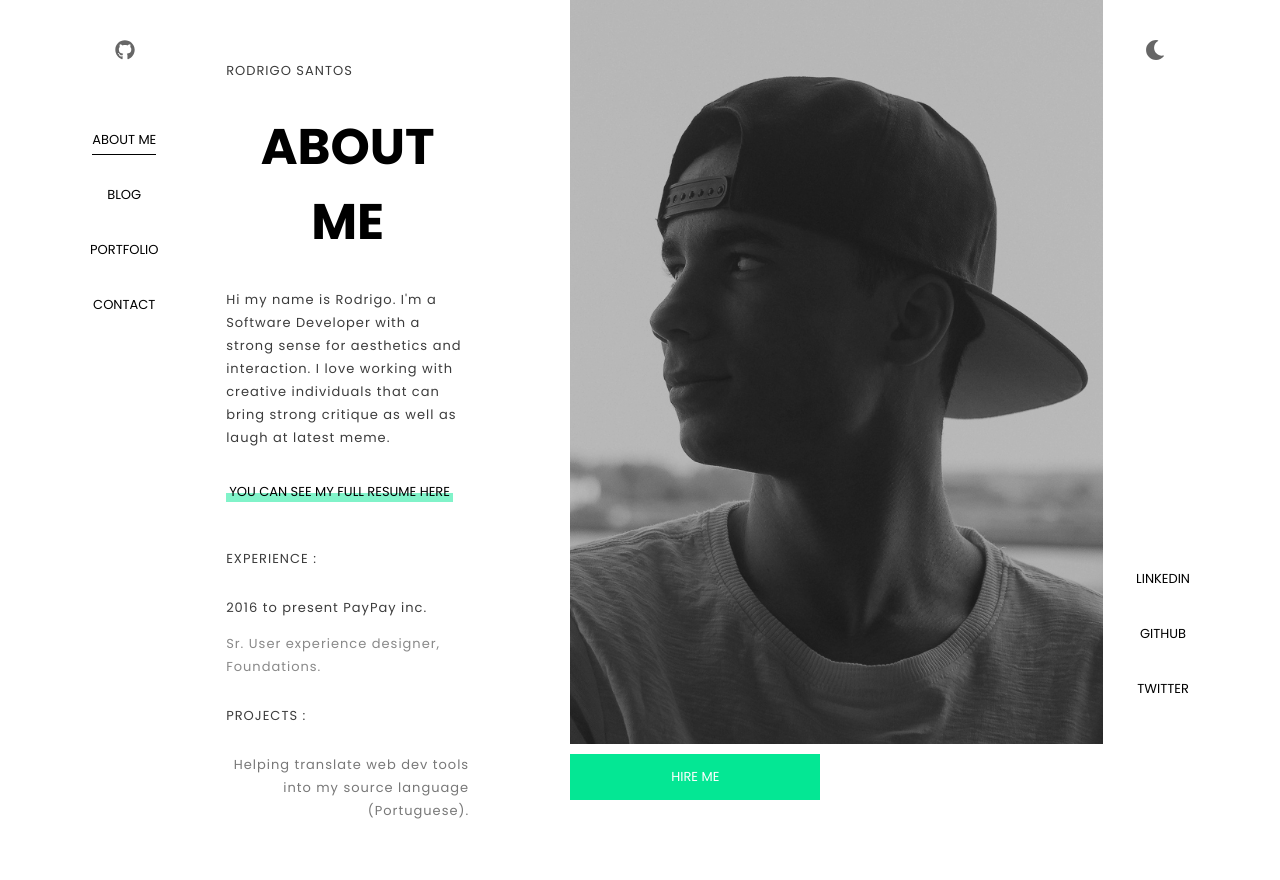
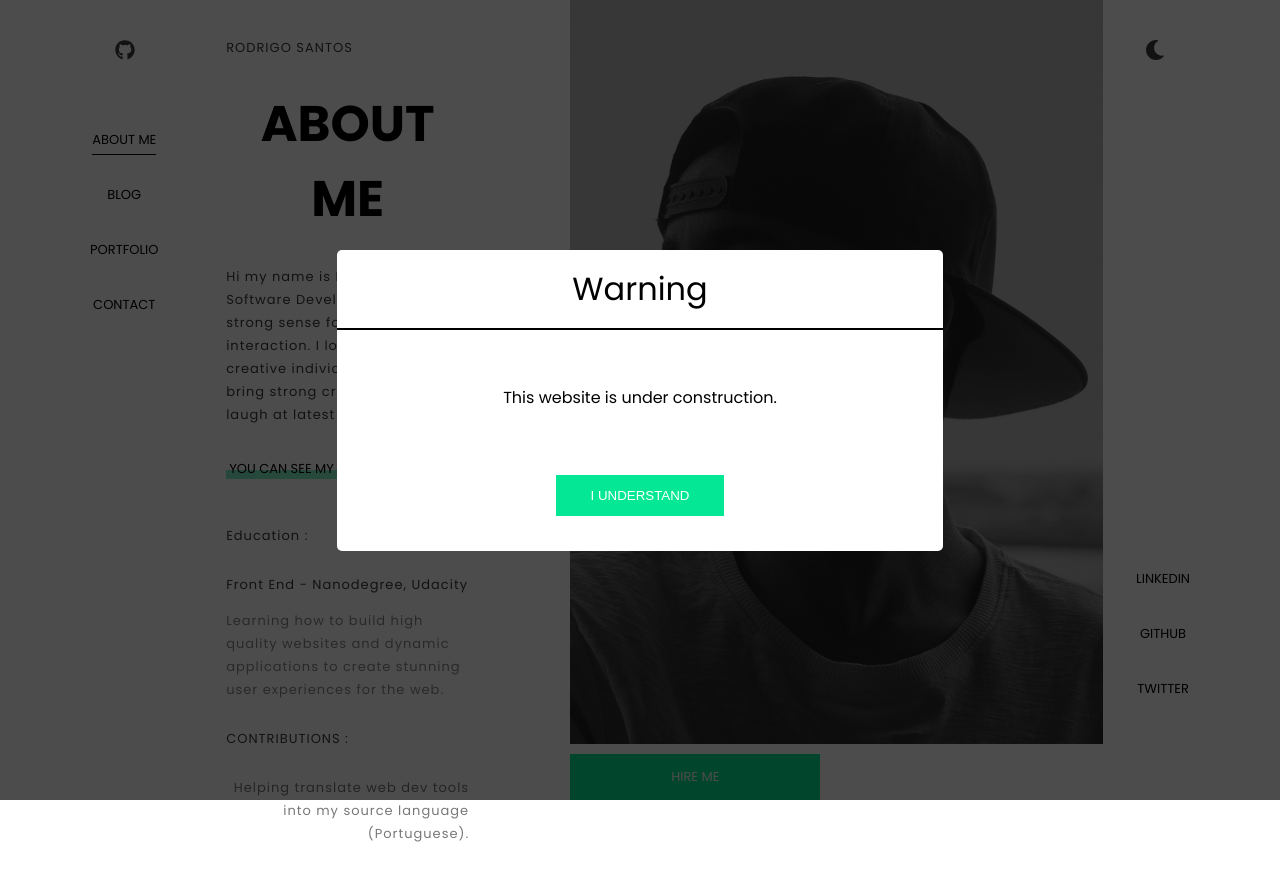
Before and after one commit to rodsnts/rsantos-portfolio, a React (Create React App) app: page / in a window 1280 px wide. Built offline with nearby package versions, Linux system fonts and the light colour scheme.

Commit message:
warning modal

```diff
--- a/src/App.jsx
+++ b/src/App.jsx
@@ -1,6 +1,8 @@
 import React from "react";
 
 import AboutMe from "./pages/AboutMe";
+
+import Modal from "./components/Modal/Modal";
 
 import TopNav from "./components/TopNav/TopNav";
 import Navbar from "./components/Navbar/Navbar";
@@ -11,6 +13,11 @@ import "./App.scss";
 function App() {
   return (
     <div className="main">
+      <Modal
+        title="Warning"
+        body="This website is under construction."
+        button="I understand"
+      />
       <TopNav />
       <div className="container">
         <Navbar />
--- a/src/App.scss
+++ b/src/App.scss
@@ -1,14 +1,27 @@
+// ====================== VARIABLES ====================== //
+
+$green-primary-light: #04e794;
+$green-primary-dark: #01a569;
+
+$neutral-black: #000000;
+$neutral-black-transparent: rgba(0, 0, 0, 0.77);
+
+$neutral-white: #ffffff;
+
+// ======================================================= //
+
 body {
   font-family: "Poppins", sans-serif;
   margin: 0;
   padding: 0;
   font-size: 13px;
   overflow: hidden;
+  color: $neutral-black;
 }
 
 ::selection {
-  background-color: #03e691;
-  color: white;
+  background-color: $green-primary-light;
+  color: $neutral-white;
 }
 
 ul {
@@ -26,14 +39,14 @@ ul {
   li {
     a {
       text-decoration: none;
-      color: black;
+      color: $neutral-black;
       border-bottom: 1px solid transparent;
       padding-bottom: 5px;
       transition: all 0.2s ease-in;
     }
 
     a:hover {
-      border-bottom: 1px solid black;
+      border-bottom: 1px solid $neutral-black;
     }
   }
 }
@@ -84,7 +97,7 @@ ul {
 
   p {
     font-size: 13px;
-    color: rgba(0, 0, 0, 0.77);
+    color: $neutral-black-transparent;
     line-height: 23px;
     letter-spacing: 1px;
   }
@@ -93,7 +106,7 @@ ul {
     width: fit-content;
     margin-top: 35px;
     padding: 3px 3px;
-    color: black;
+    color: $neutral-black;
     text-decoration: none;
     border: none;
   }
@@ -116,8 +129,8 @@ ul {
   text-decoration: none;
   margin-top: 10px;
   width: 45%;
-  background-color: #04e794;
-  color: white;
+  background-color: $green-primary-light;
+  color: $neutral-white;
   border-radius: 0;
   border: none;
   text-transform: uppercase;
@@ -127,13 +140,30 @@ ul {
   transition: background-color 0.15s ease-in;
 }
 
-.btn-primary:hover {
-  background-color: #01a569;
+.btn-modal {
+  cursor: pointer;
+  text-align: center;
+  text-decoration: none;
+  outline: none;
+  margin-top: 10px;
+  background-color: $green-primary-light;
+  color: $neutral-white;
+  border-radius: 0;
+  border: none;
+  text-transform: uppercase;
+
+  padding: 13px 35px;
+  transition: background-color 0.15s ease-in;
+}
+
+.btn-primary:hover,
+.btn-modal:hover {
+  background-color: $green-primary-dark;
 }
 
 .topnav {
   font-size: 20px;
-  color: rgba(0, 0, 0, 0.6);
+  color: $neutral-black-transparent;
   width: 100%;
   display: flex;
   justify-content: space-between;
@@ -146,18 +176,18 @@ ul {
     transition: color 0.2s ease-in;
 
     a {
-      color: rgba(0, 0, 0, 0.6);
+      color: $neutral-black-transparent;
       transition: color 0.2s ease-in;
     }
 
     a:hover {
-      color: black;
+      color: $neutral-black;
     }
   }
 
   li:hover {
     cursor: pointer;
-    color: black;
+    color: $neutral-black;
   }
 }
 
@@ -188,7 +218,7 @@ ul {
 }
 
 .active {
-  border-bottom: 1px solid black !important;
+  border-bottom: 1px solid $neutral-black !important;
 }
 
 .main {
--- a/src/components/About/About.jsx
+++ b/src/components/About/About.jsx
@@ -19,14 +19,12 @@ const About = () => {
         <a href="rsantos.dev">YOU CAN SEE MY FULL RESUME HERE</a>
       </span>
 
-      <p style={{ marginTop: "45px" }}>EXPERIENCE :</p>
+      <p style={{ marginTop: "45px" }}>Education :</p>
 
-      <p>{db.experience.present}</p>
-      <p style={{ color: "#00000077", marginTop: "0" }}>
-        {db.experience.presentInfo}
-      </p>
+      <p>{db.education.school}</p>
+      <p style={{ color: "#00000077", marginTop: "0" }}>{db.education.info}</p>
 
-      <p>PROJECTS :</p>
+      <p>CONTRIBUTIONS :</p>
       <p style={{ textAlign: "right", fontSize: "13px", color: "#00000088" }}>
         {db.projects.info}
       </p>
--- a/src/components/Modal/Modal.jsx
+++ b/src/components/Modal/Modal.jsx
@@ -1,13 +1,25 @@
 import React from "react";
+import "./Modal.scss";
 
 const Modal = (props) => {
   return (
-    <div className="modal">
-      <div className="modal-head">head</div>
+    <div className="modal-bg" id="modal">
+      <div className="modal">
+        <div className="modal-head">{props.title}</div>
 
-      <div className="modal-body">body</div>
+        <div className="modal-body">{props.body}</div>
 
-      <div className="modal-bottom">bottom</div>
+        <div className="modal-bottom">
+          <button
+            className="btn-modal"
+            onClick={(e) => {
+              document.getElementById("modal").style.visibility = "hidden";
+            }}
+          >
+            {props.button}
+          </button>
+        </div>
+      </div>
     </div>
   );
 };
--- /dev/null
+++ b/src/components/Modal/Modal.scss
@@ -0,0 +1,37 @@
+.modal-bg {
+  display: flex;
+  justify-content: center;
+  align-items: center;
+  height: 100vh;
+  width: 100vw;
+  position: fixed;
+  background-color: rgba(0, 0, 0, 0.7);
+  z-index: 9999;
+}
+
+.modal {
+  display: flex;
+  flex-direction: column;
+  justify-content: center;
+  align-items: center;
+
+  background-color: white;
+  border-radius: 5px;
+
+  font-size: 32px;
+  color: black;
+}
+
+.modal-head {
+  padding: 15px 235px;
+  border-bottom: 2px solid black;
+}
+
+.modal-body {
+  font-size: 16px;
+  margin: 55px 0;
+}
+
+.modal-bottom {
+  margin-bottom: 35px;
+}
--- a/src/components/TopNav/TopNav.jsx
+++ b/src/components/TopNav/TopNav.jsx
@@ -9,7 +9,7 @@ const TopNav = () => {
   return (
     <ul className="topnav">
       <li>
-        <a href={db.openSource.link}>
+        <a href={db.openSource.link} target="__blank">
           <FontAwesomeIcon icon={faGithub} />
         </a>
       </li>
--- a/src/db.json
+++ b/src/db.json
@@ -7,9 +7,9 @@
   "about": {
     "me": "Hi my name is Rodrigo. I'm a Software Developer with a strong sense for aesthetics and interaction. I love working with creative individuals that can bring strong critique as well as laugh at latest meme."
   },
-  "experience": {
-    "present": "2016 to present PayPay inc.",
-    "presentInfo": "Sr. User experience designer, Foundations."
+  "education": {
+    "school": "Front End - Nanodegree, Udacity",
+    "info": "Learning how to build high quality websites and dynamic applications to create stunning user experiences for the web."
   },
   "projects": {
     "info": "Helping translate web dev tools into my source language (Portuguese)."
```
